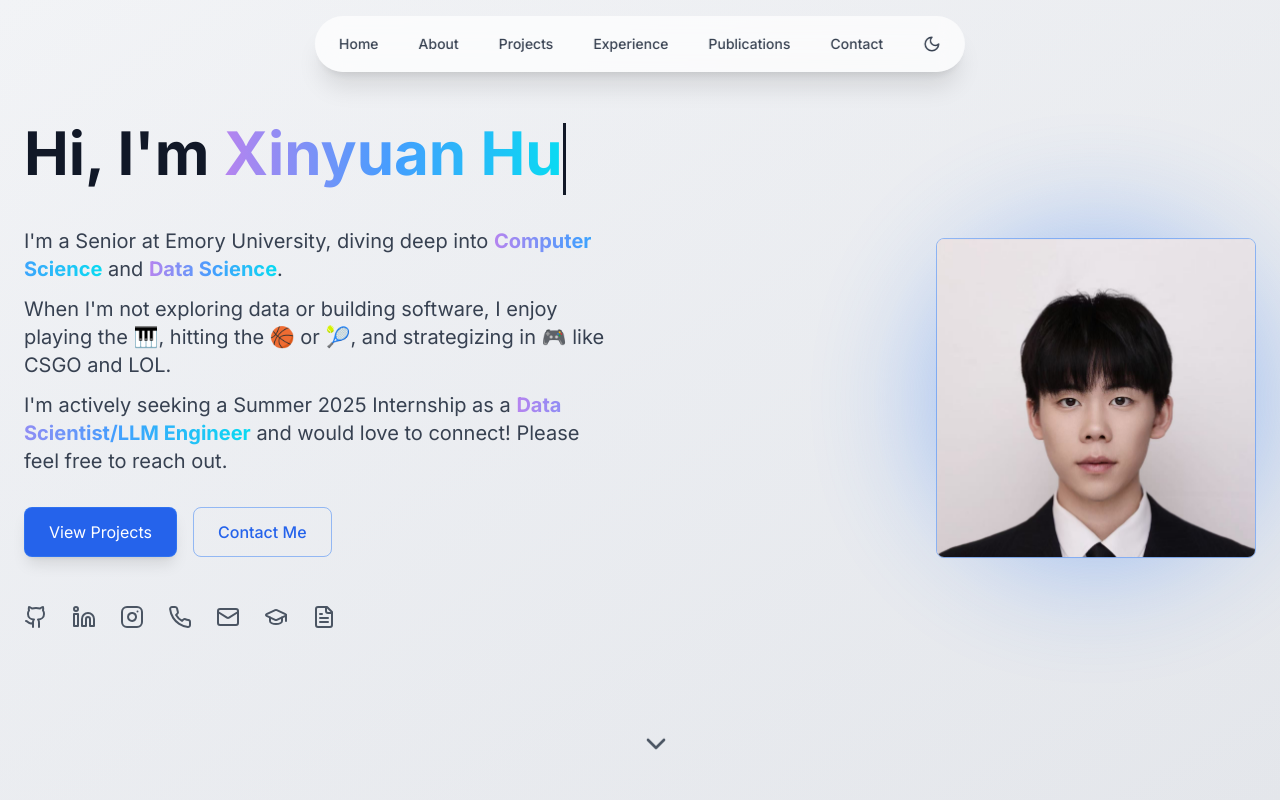
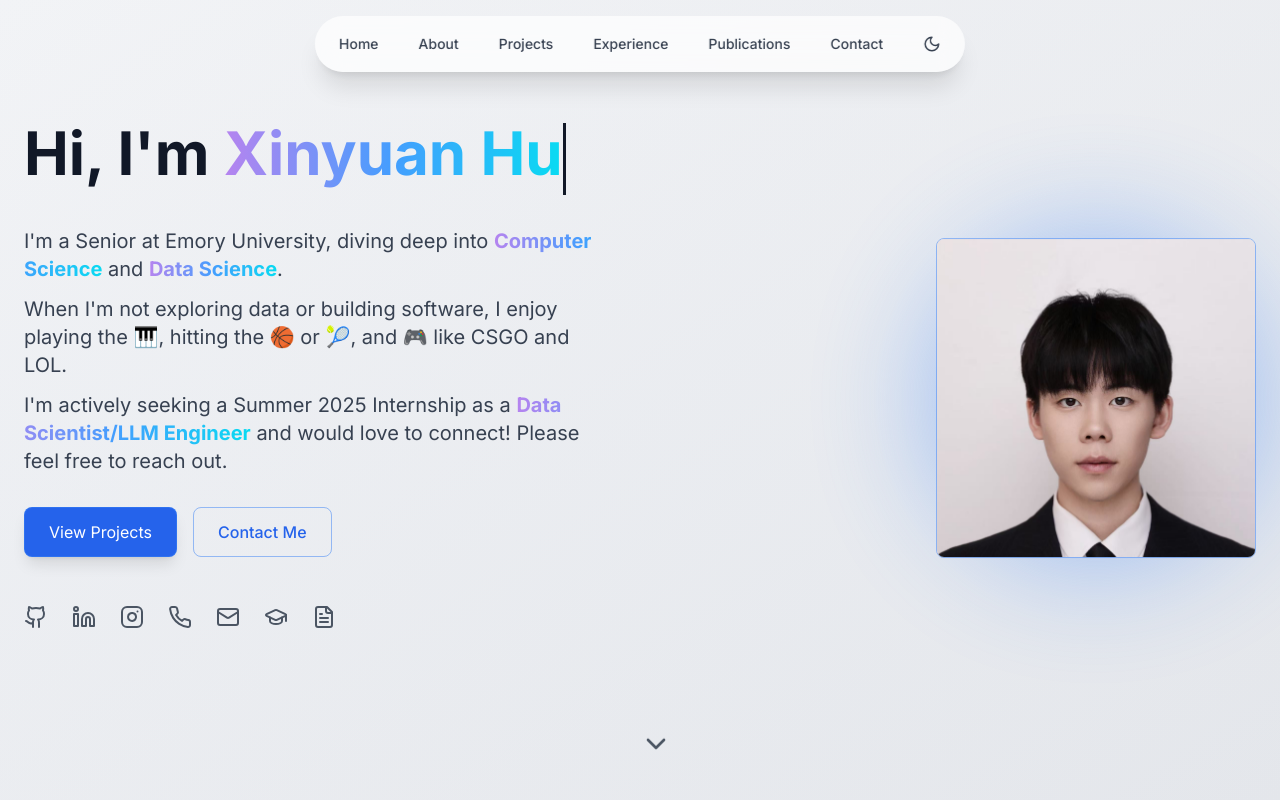
Before and after one commit to NateHu203/NateHu203.github.io, a React (Vite) app: page / in a window 1280 px wide. Shown: the top 800 px of the page. Built offline with nearby package versions, Linux system fonts and the light colour scheme.

Commit message:
edit about me

```diff
--- a/src/components/Hero.tsx
+++ b/src/components/Hero.tsx
@@ -36,7 +36,7 @@ const Hero = () => {
               I'm a Senior at Emory University, diving deep into <span className="cyber-text-gradient">Computer Science</span> and <span className="cyber-text-gradient">Data Science</span>.
             </p>
             <p>
-              When I'm not exploring data or building software, I enjoy playing the 🎹, hitting the 🏀 or 🎾, and strategizing in 🎮 like CSGO and LOL.
+              When I'm not exploring data or building software, I enjoy playing the 🎹, hitting the 🏀 or 🎾, and 🎮 like CSGO and LOL.
             </p>
             <p>
               I'm actively seeking a Summer 2025 Internship as a <span className="cyber-text-gradient">Data Scientist/LLM Engineer</span> and would love to connect! Please feel free to reach out.
```
